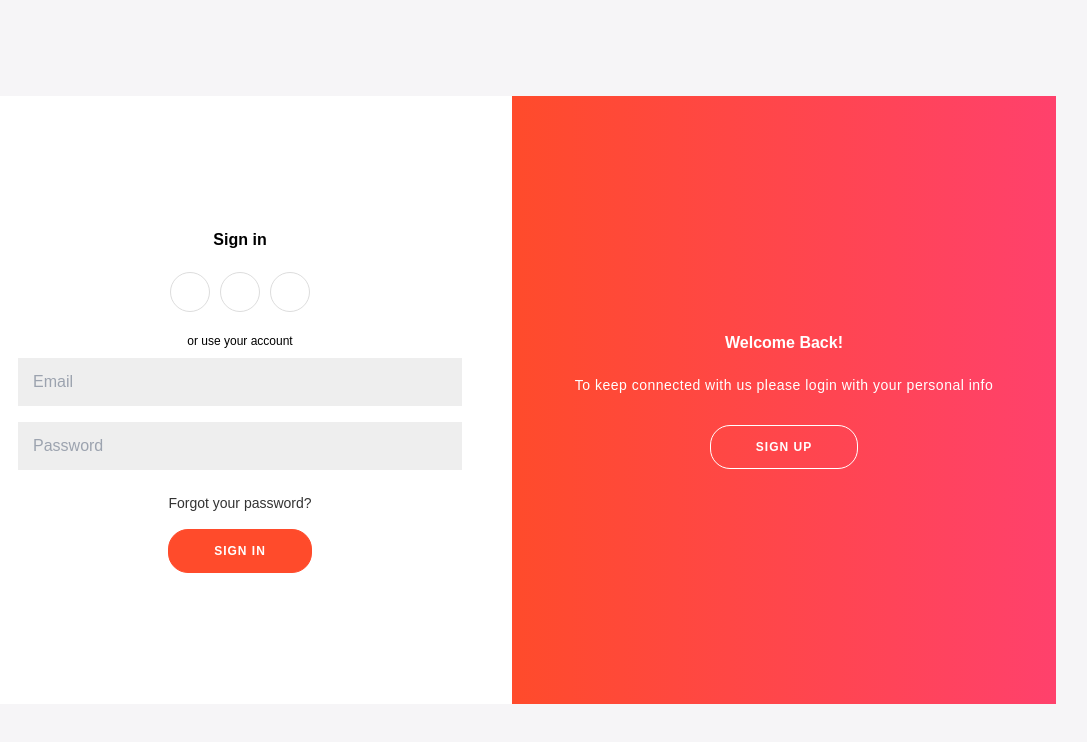
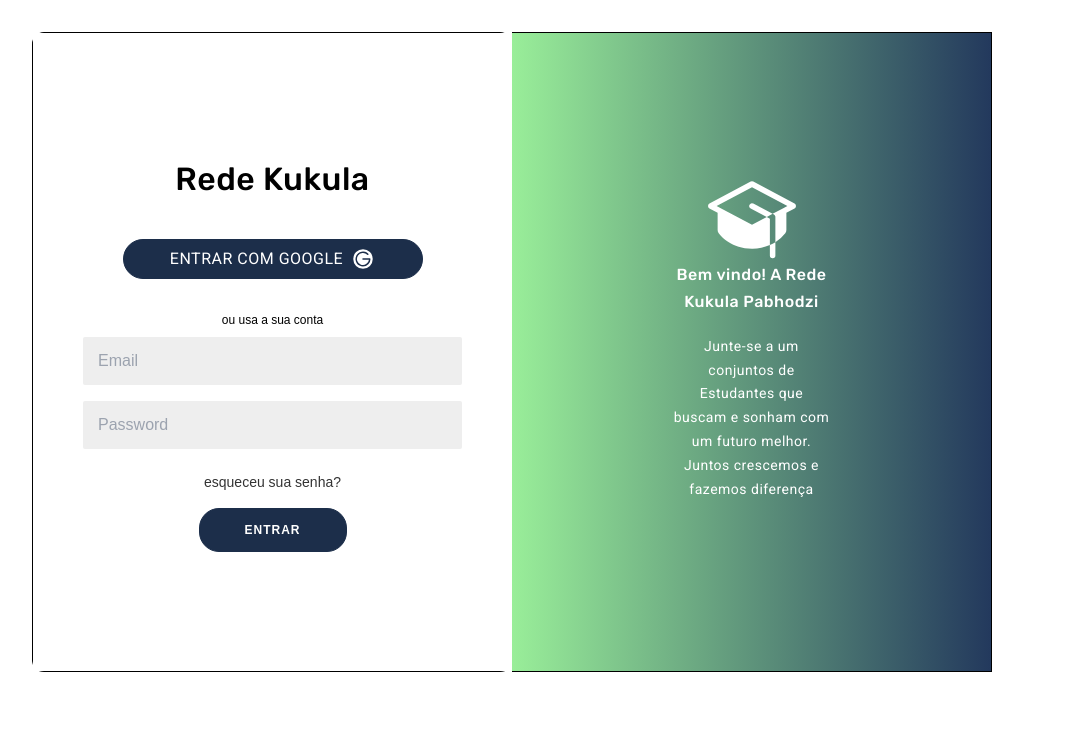
Before and after one commit to Elencio/Rede-Kukula, a React (Vite) app: page / in a window 1280 px wide. Shown: the top 742 px of the page, without its empty margins (128-1215 px from the left). Built offline with nearby package versions, Linux system fonts and the light colour scheme.

Commit message:
Add styles

```diff
--- a/package.json
+++ b/package.json
@@ -9,6 +9,8 @@
     "preview": "vite preview"
   },
   "dependencies": {
+    "firebase": "^9.20.0",
+    "phosphor-react": "^1.4.1",
     "react": "^18.2.0",
     "react-dom": "^18.2.0",
     "react-router-dom": "^6.10.0",
--- a/src/App.tsx
+++ b/src/App.tsx
@@ -1,11 +1,14 @@
 import { BrowserRouter } from "react-router-dom";
 import { Router } from "./Router";
+import { AppContainer } from "./styles/AppStyles";
 
 
 export function App() {
   return (
    <BrowserRouter>
+   <AppContainer>
       <Router />
+   </AppContainer>
    </BrowserRouter>
   )
 }
--- a/src/Components/Login/index.tsx
+++ b/src/Components/Login/index.tsx
@@ -1,69 +1,52 @@
-import React, { useState } from 'react';
+import { useState } from 'react';
+
+import { GoogleAuthProvider, signInWithPopup, User } from 'firebase/auth';
+
+import { GoogleLogo, GraduationCap} from 'phosphor-react'
+
 import { FormContainer, Overlay, OverlayContainer, OverlayFix, PrincipalContainer, SocialContainer } from './styles';
+
+import { auth } from '../../services/firebase';
 
 
 export function Login() {
-  const [isSignUp, setIsSignUp] = useState(false);
 
-  const handleSignUpClick = () => {
-    setIsSignUp(true);
-  };
+  const [userdata, setUserData] = useState<User>({} as User);
 
-  const handleSignInClick = () => {
-    setIsSignUp(false);
-  };
+ function handleEntrarUsandoGoogle(){
+   const provider = new GoogleAuthProvider();
 
-  return (
+   signInWithPopup( auth, provider).then((result) => {
+       setUserData(result.user)
+   }).catch((error) => {
+    console.log('Alguma Coisa Nao correr bem')
+   }
+   )
+ }
+
+  return(
     <PrincipalContainer>
-      <FormContainer className={`form-container ${isSignUp ? 'sign-up-container' : 'sign-in-container'}`}>
+      <FormContainer >
         <form action="#">
-          {isSignUp ? (
-            <>
-              <h1>Create Account</h1>
-              <div className="social-container">
-                <a href="#" className="social"><i className="fab fa-facebook-f"></i></a>
-                <a href="#" className="social"><i className="fab fa-google-plus-g"></i></a>
-                <a href="#" className="social"><i className="fab fa-linkedin-in"></i></a>
-              </div>
-              <span>or use your email for registration</span>
-              <input type="text" placeholder="Name" />
-              <input type="email" placeholder="Email" />
-              <input type="password" placeholder="Password" />
-              <button>Sign Up</button>
-            </>
-          ) : (
-            <>
-
-              <h1>Sign in</h1>
-              <SocialContainer>
-                <a href="#" className="social"><i className="fab fa-facebook-f"></i></a>
-                <a href="#" className="social"><i className="fab fa-google-plus-g"></i></a>
-                <a href="#" className="social"><i className="fab fa-linkedin-in"></i></a>
+              <h1>Rede Kukula</h1>
+              <SocialContainer onClick={handleEntrarUsandoGoogle}>
+                <span>Entrar com google</span>
+                <GoogleLogo size={24}  weight='fill'/>
               </SocialContainer>
-              <span>or use your account</span>
-              <input type="email" placeholder="Email" />
-              <input type="password" placeholder="Password" />
-              <a href="#">Forgot your password?</a>
-              <button>Sign In</button>
-            </>
-          )}
+              <span>ou usa a sua conta</span>
+              <input type="email" placeholder="Email" required />
+              <input type="password" placeholder="Password" required />
+              <a href="#">esqueceu sua senha?</a>
+              <button>Entrar</button>
         </form>
       </FormContainer>
       <OverlayContainer>
         <Overlay >
-          {isSignUp ? (
             <OverlayFix>
-              <h1>Hello, Friend!</h1>
-              <p>Enter your personal details and start journey with us</p>
-              <button className="ghost" onClick={handleSignInClick}>Sign In</button>
+              <GraduationCap size={88} weight="fill" />
+              <h1>Bem vindo! A Rede Kukula Pabhodzi</h1>
+              <p>Junte-se a um conjuntos de Estudantes que buscam e sonham com um futuro melhor. Juntos crescemos e fazemos diferença </p>
             </OverlayFix>
-          ) : (
-            <>
-              <h1>Welcome Back!</h1>
-              <p>To keep connected with us please login with your personal info</p>
-              <button className="ghost" onClick={handleSignUpClick}>Sign Up</button>
-            </>
-          )}
         </Overlay>
       </OverlayContainer>
     </PrincipalContainer>
--- a/src/Components/Login/styles.ts
+++ b/src/Components/Login/styles.ts
@@ -1,15 +1,12 @@
 import styled from 'styled-components'
 
 export const PrincipalContainer = styled.div `
-  background: #f6f5f7;
 	display: flex;
   flex-direction: row;
+	margin: 0 auto;
 	justify-content: center;
 	align-items: center;
-  padding: 6rem;
 	font-family: 'Montserrat', sans-serif;
-	height: 100vh;
-
 
 h1 {
 	font-weight: bold;
@@ -41,8 +38,8 @@ a {
 
 button {
 	border-radius: 20px;
-	border: 1px solid #FF4B2B;
-	background-color: #FF4B2B;
+	border: 1px solid #1c2e4a;
+	background-color: #1c2e4a;
 	color: #FFFFFF;
 	font-size: 12px;
 	font-weight: bold;
@@ -56,9 +53,7 @@ button:active {
 	transform: scale(0.95);
 }
 
-button:focus {
-	outline: none;
-}
+
 
 button.ghost {
 	background-color: transparent;
@@ -79,31 +74,52 @@ form {
 input {
 	background-color: #eee;
 	border: none;
+  border-radius: 2px;
 	padding: 12px 15px;
 	margin: 8px 0;
 	width: 100%;
 }
+input:focus {
+      outline: 0;
+      box-shadow: 0 0 0 2px #339933;
+    }
 
 `
 
 export const FormContainer = styled.div`
-  width: 40rem;
-	height: 100%;
+  width: 30rem;
+	height: 40rem;
+	border-radius: 12px;
+	border-top: 1px solid #000;
+	border-left: 1px solid #000;
+	border-bottom: 1px solid #000;
 	transition: all 0.6s ease-in-out;
+
+	h1 {
+		font-size: 2rem;
+		font-family: Rubik, sans-serif;
+		font-weight: 500;
+		line-height: 1.7;
+		letter-spacing: 0.5px;
+	}
 `
 
 export const OverlayContainer = styled.div`
-	width: 40rem;
-	height: 100%;
+	width: 30rem;
+	height: 40rem;
+	border-radius: 12px solid #ff0000;
 	overflow: hidden;
+	border-top: 1px solid #000;
+	border-right: 1px solid #000;
+	border-bottom: 1px solid #000;
 	transition: transform 0.6s ease-in-out;
 
 `
 
 export const Overlay= styled.div`
 	background: #FF416C;
-	background: -webkit-linear-gradient(to right, #FF4B2B, #FF416C);
-	background: linear-gradient(to right, #FF4B2B, #FF416C);
+	background: -webkit-linear-gradient(to right, #99ee99, #23395d);
+	background: linear-gradient(to right, #99ee99, #23395d);
 	background-repeat: no-repeat;
 	background-size: cover;
 	background-position: 0 0;
@@ -118,19 +134,25 @@ export const Overlay= styled.div`
 	transition: transform 0.6s ease-in-out;
 `
 
-export const SocialContainer =styled.div`
-margin: 20px 0;
-
-a {
-  border: 1px solid #DDDDDD;
-	border-radius: 50%;
-	display: inline-flex;
+export const SocialContainer =styled.button`
+  margin: 2rem 0;
+	display: flex;
+	gap: 0.5rem;
 	justify-content: center;
 	align-items: center;
-	margin: 0 5px;
+	width: 300px;
 	height: 40px;
-	width: 40px;
-}
+
+	span {
+	font-family: Roboto, sans-serif;
+	font-size: 1rem;
+	font-weight: 100;
+	line-height: 20px;
+	letter-spacing: 0.5px;
+
+
+	}
+
 `
 
 export const OverlayFix = styled.div`
@@ -145,4 +167,21 @@ export const OverlayFix = styled.div`
 	width: 50%;
 	transform: translateX(0);
 	transition: transform 0.6s ease-in-out;
+
+  h1{
+		font-size: 1rem;
+		font-family: Rubik, sans-serif;
+		font-weight: 500;
+		line-height: 1.7;
+		letter-spacing: 0.5px;
+	}
+	p {
+	font-family: Roboto, sans-serif;
+	font-size: 14px;
+	font-weight: 100;
+	line-height: 20px;
+	letter-spacing: 0.5px;
+	margin: 20px 0 30px;
+	line-height: 1.7;
+	}
 `
--- a/src/Components/Register/index.tsx
+++ b/src/Components/Register/index.tsx
@@ -1,33 +1,17 @@
-import React, { useState } from 'react';
-import { FormContainer, Overlay, OverlayContainer, OverlayFix, PrincipalContainer, SocialContainer } from './styles';
+import { FormContainer, Overlay, OverlayContainer, OverlayFix, PrincipalContainer, } from './styles';
 
 
 export function Register() {
-const [isSignUp, setIsSignUp] = useState(true);
-
-const handleSignInClick = () => {
-setIsSignUp(false);
-};
-
-const handleSignUpClick = () => {
-setIsSignUp(true);
-};
-
-
-
   return(
     <PrincipalContainer>
-      <FormContainer className={`form-container ${isSignUp ? 'sign-up-container' : 'sign-in-container'}`}>
+      <FormContainer >
         <form action="#">
-          {isSignUp ? (
-            <>
               <h1>Create Account</h1>
               <div className="social-container">
                 <a href="#" className="social"><i className="fab fa-facebook-f"></i></a>
                 <a href="#" className="social"><i className="fab fa-google-plus-g"></i></a>
                 <a href="#" className="social"><i className="fab fa-linkedin-in"></i></a>
               </div>
-              <span>or use your email for registration</span>
               <input type="text" placeholder="Name" required />
               <input type="email" placeholder="Email" required />
               <input type="password" placeholder="Password" required />
@@ -36,40 +20,14 @@ setIsSignUp(true);
               <input type="text" placeholder="State" required />
               <input type="text" placeholder="Zip Code" required />
               <button>Register</button>
-            </>
-          ) : (
-            <>
-
-              <h1>Sign in</h1>
-              <SocialContainer>
-                <a href="#" className="social"><i className="fab fa-facebook-f"></i></a>
-                <a href="#" className="social"><i className="fab fa-google-plus-g"></i></a>
-                <a href="#" className="social"><i className="fab fa-linkedin-in"></i></a>
-              </SocialContainer>
-              <span>or use your account</span>
-              <input type="email" placeholder="Email" required />
-              <input type="password" placeholder="Password" required />
-              <a href="#">Forgot your password?</a>
-              <button>Sign In</button>
-            </>
-          )}
         </form>
       </FormContainer>
       <OverlayContainer>
         <Overlay >
-          {isSignUp ? (
             <OverlayFix>
               <h1>Hello, Friend!</h1>
               <p>Enter your personal details and start journey with us</p>
-              <button className="ghost" onClick={handleSignInClick}>Sign In</button>
             </OverlayFix>
-          ) : (
-            <>
-              <h1>Welcome Back!</h1>
-              <p>To keep connected with us please login with your personal info</p>
-              <button className="ghost" onClick={handleSignUpClick}>Register</button>
-            </>
-          )}
         </Overlay>
       </OverlayContainer>
     </PrincipalContainer>
--- a/src/Components/Register/styles.ts
+++ b/src/Components/Register/styles.ts
@@ -1,14 +1,11 @@
 import styled from 'styled-components'
 
 export const PrincipalContainer = styled.div `
-  background: #f6f5f7;
 	display: flex;
   flex-direction: row;
 	justify-content: center;
 	align-items: center;
-  padding: 6rem;
 	font-family: 'Montserrat', sans-serif;
-	height: 100vh;
 
 
 h1 {
@@ -40,6 +37,7 @@ a {
 }
 
 button {
+	margin-top: 1rem;
 	border-radius: 20px;
 	border: 1px solid #FF4B2B;
 	background-color: #FF4B2B;
@@ -50,6 +48,8 @@ button {
 	letter-spacing: 1px;
 	text-transform: uppercase;
 	transition: transform 80ms ease-in;
+
+
 }
 
 button:active {
@@ -57,7 +57,8 @@ button:active {
 }
 
 button:focus {
-	outline: none;
+	outline: 0;
+	box-shadow: 0 0 0 2px #90ee90;
 }
 
 button.ghost {
@@ -79,22 +80,38 @@ form {
 input {
 	background-color: #eee;
 	border: none;
+	border-radius: 2px;
 	padding: 12px 15px;
 	margin: 8px 0;
 	width: 100%;
 }
 
+input:focus {
+      outline: 0;
+      box-shadow: 0 0 0 2px #339933;
+    }
+
 `
 
 export const FormContainer = styled.div`
-  width: 40rem;
-	height: 100%;
+ 	width: 30rem;
+	height: 40rem;
+	border-top-left-radius: 12px solid #ff0000;
+	overflow: hidden;
+	border-top: 1px solid #000;
+	border-left: 1px solid #000;
+	border-bottom: 1px solid #000;
 	transition: all 0.6s ease-in-out;
 `
 
 export const OverlayContainer = styled.div`
-	width: 40rem;
-	height: 100%;
+		width: 30rem;
+	height: 40rem;
+	border-top-left-radius: 12px solid #ff0000;
+	overflow: hidden;
+	border-top: 1px solid #000;
+	border-right: 1px solid #000;
+	border-bottom: 1px solid #000;
 	overflow: hidden;
 	transition: transform 0.6s ease-in-out;
 
--- a/src/Router.tsx
+++ b/src/Router.tsx
@@ -1,12 +1,13 @@
 import {Route, Routes} from 'react-router-dom'
+import { Register } from './Components/Register'
 import { Login } from './Components/Login'
-import { Register } from './Components/Register'
+
 
 export function Router(){
   return (
     <Routes>
       <Route path='/' element={<Login />}/>
-      <Route path='/Register' element={<Register />}/>
+      <Route path='/register' element={<Register />}/>
     </Routes>
   )
 }
--- /dev/null
+++ b/src/services/firebase.ts
@@ -0,0 +1,15 @@
+import { getAuth, GoogleAuthProvider} from 'firebase/auth'
+import { initializeApp } from "firebase/app";
+
+const firebaseConfig = {
+  apiKey: "AIzaSyCWPvg9GLeHlOAi5NAo58KIZF6rhCot26U",
+  authDomain: "autentication-ad7df.firebaseapp.com",
+  projectId: "autentication-ad7df",
+  storageBucket: "autentication-ad7df.appspot.com",
+  messagingSenderId: "1051011162918",
+  appId: "1:1051011162918:web:16294480d4f87055b157e7"
+};
+
+// Initialize Firebase
+const app = initializeApp(firebaseConfig);
+export const auth = getAuth(app)
```
Also changed, not shown: index.html (+9 -0 lines), 1 other file (tests, documents, lock files or other folders).
